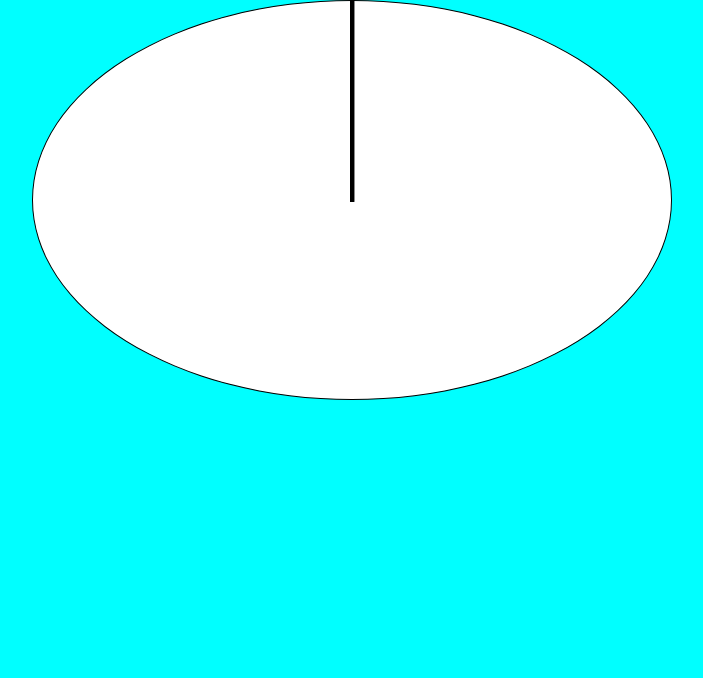
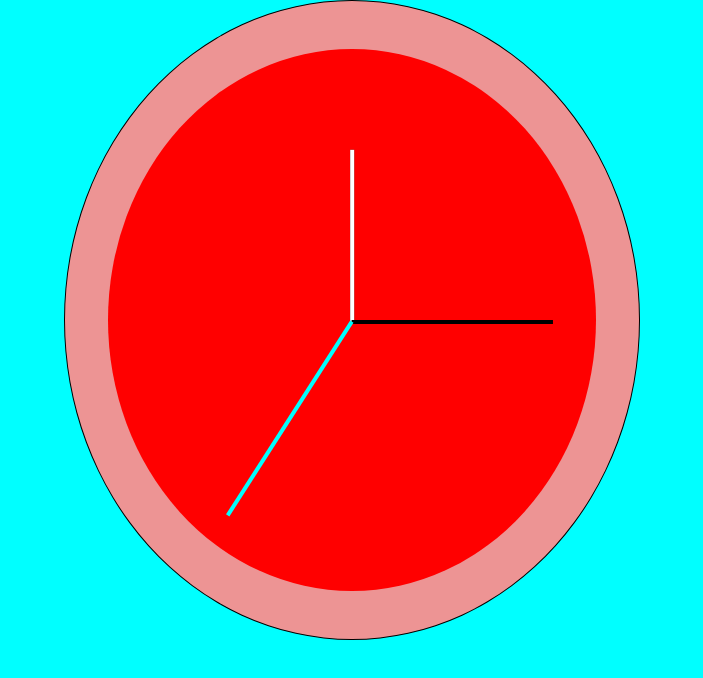
Before and after one commit to shahzadakram786/Js-Css-Clock, a plain HTML site: page index.html in a window 1280 px wide. Shown: the whole page, without its empty margins (288-991 px from the left). Drawn offline with Linux system fonts and the light colour scheme.

Commit message:
almost done minute

```diff
--- a/script.js
+++ b/script.js
@@ -0,0 +1,22 @@
+const secondHand =  document.querySelector('.second-hand');
+const ThirdHand = document.querySelector(".min-hand")
+
+function setDate(){
+
+    // console.log("hi");
+    const now = new Date();
+    const seconds = now.getSeconds();
+    const secondsDegrees = ((seconds / 60)* 360)+90;
+    console.log(seconds)
+    secondHand.style.transform =  `rotate(${secondsDegrees}deg)`
+
+
+
+
+const mins = now.getMinutes();
+const minsDegrees = ((mins / 60)* 360)+90;
+ThirdHand.style.transform = `rotate(${minsDegrees}deg)`
+}
+
+
+setInterval(setDate, 1000);
--- a/style.css
+++ b/style.css
@@ -13,16 +13,28 @@ body{
     align-items: center;
 }
 .Clock{
-    width: 50%;
-    height: 50vh;
+    width: 45%;
+    height: 80vh;
     border: 1px solid black;
     border-radius: 50%;
-    background-color: white;
+    background-color: rgb(237, 148, 148);
     margin: 0 auto;
     position: relative;
+
+    display: flex;
+    justify-content: center;
+    align-items: center;
+}
+.Clock-face{
+    background-color: red ;
+    width: 85%;
+    height: 85%;
+border-radius: 50%;
+
+/* margin: auto auto; */
 }
 .hand{
-    width: 45%;
+    width: 40%;
     height: 4px;
     background:black;
     border: 1px solid black;
@@ -32,4 +44,19 @@ body{
     right: 50%;
     transform: rotate(90deg);
     transition: all 0.5s;
+    transition-timing-function: cubic-bezier(0.1,2.7,0.58,1);
 }
+.second-hand{
+    width: 40%;
+    border:2px solid aqua;
+}
+
+.min-hand{
+    width: 35%;
+}
+
+.hour-hand{
+    width: 30%;
+border: 2px solid white;
+
+}
```
